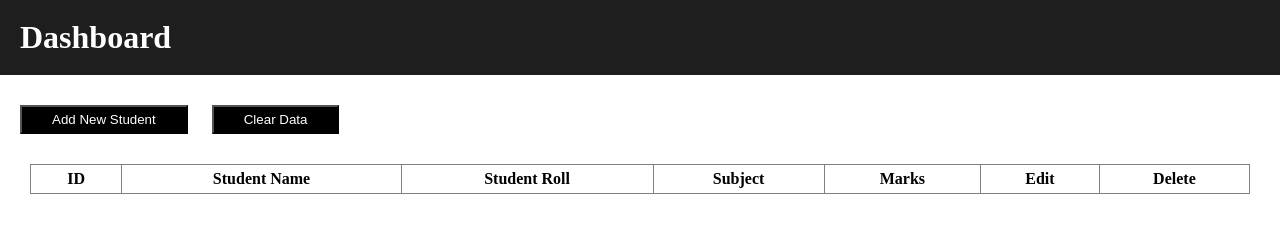
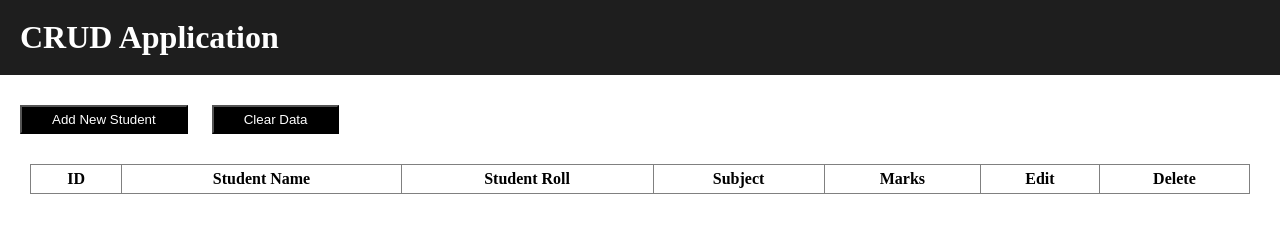
Before and after one commit to BharathChandra333/CRUD_Application, a plain HTML site: page index.html in a window 1280 px wide. Drawn offline with Linux system fonts and the light colour scheme.

Commit message:
i updated heading

```diff
--- a/index.html
+++ b/index.html
@@ -145,7 +145,7 @@ input{
 <body>
     <header>
         <h1>
-          Dashboard
+          CRUD Application
         </h1>
       </header>
       <main>
```
